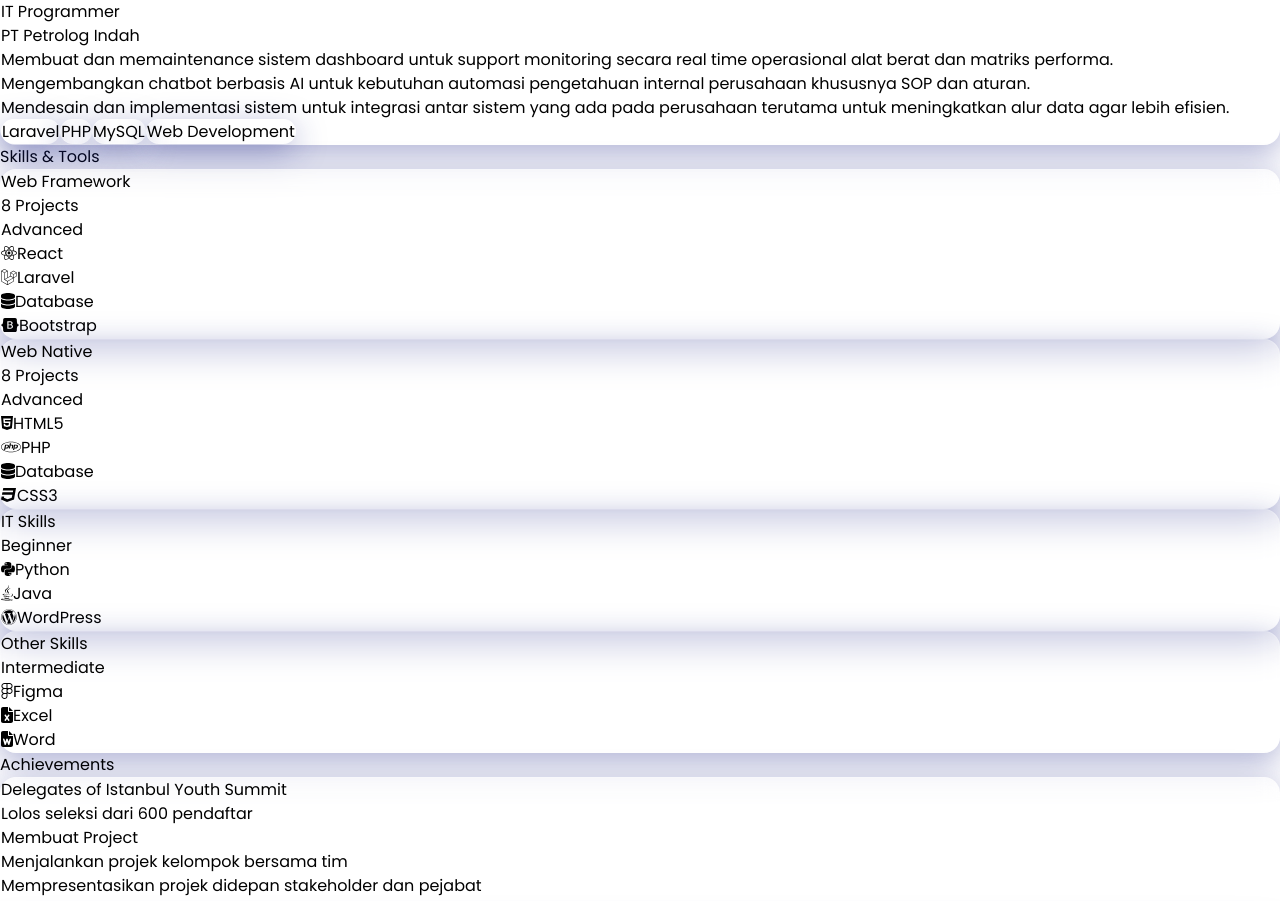
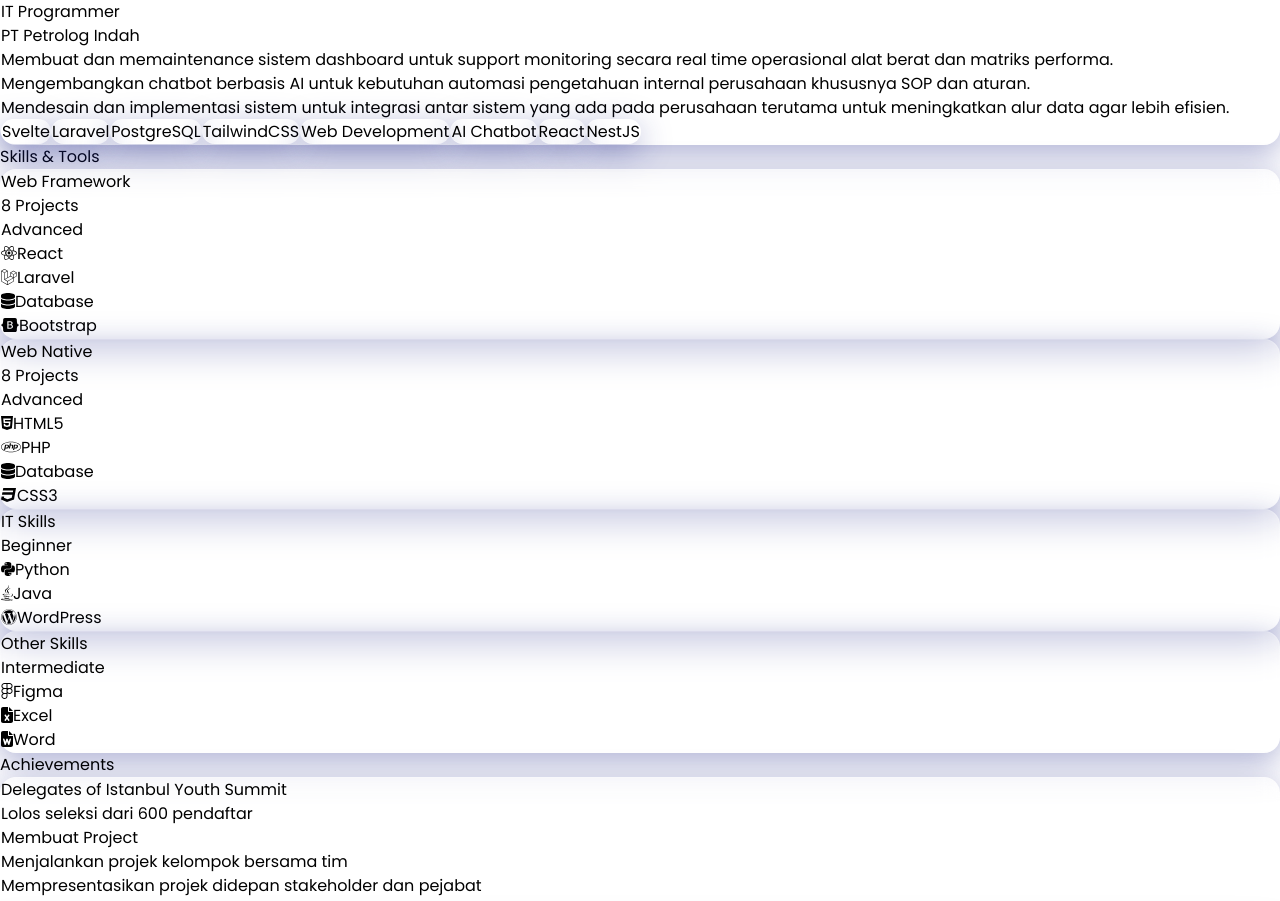
Before and after one commit to zakifauzanr/Forto_Zaki, a React (Vite) app: page / in a window 1280 px wide. Shown: the part 4370-5271 px from the top of the page. Built offline with nearby package versions, Linux system fonts and the light colour scheme.

Commit message:
modify experience

```diff
--- a/src/data/dataExperience.js
+++ b/src/data/dataExperience.js
@@ -16,7 +16,7 @@
         "Mengembangkan chatbot berbasis AI untuk kebutuhan automasi pengetahuan internal perusahaan khususnya SOP dan aturan.",
         "Mendesain dan implementasi sistem untuk integrasi antar sistem yang ada pada perusahaan terutama untuk meningkatkan alur data agar lebih efisien."
       ],
-      skills: ["Laravel", "PHP", "MySQL", "Web Development"]
+      skills: ["Svelte", "Laravel", "PostgreSQL", "TailwindCSS", "Web Development", "AI Chatbot", "React", "NestJS"]
     },
     {
       id: 2,
@@ -30,7 +30,7 @@
         "Mengembangkan fitur baru sesuai kebutuhan klien.",
         "Memberikan rekomendasi teknis untuk meningkatkan fungsionalitas dan pengalaman pengguna."
       ],
-      skills: ["Laravel", "PHP", "MySQL", "Web Development"]
+      skills: ["Laravel", "PHP", "MySQL", "NestJS", "React", "Golang", "Web Development"]
     },
     {
       id: 3,
```
